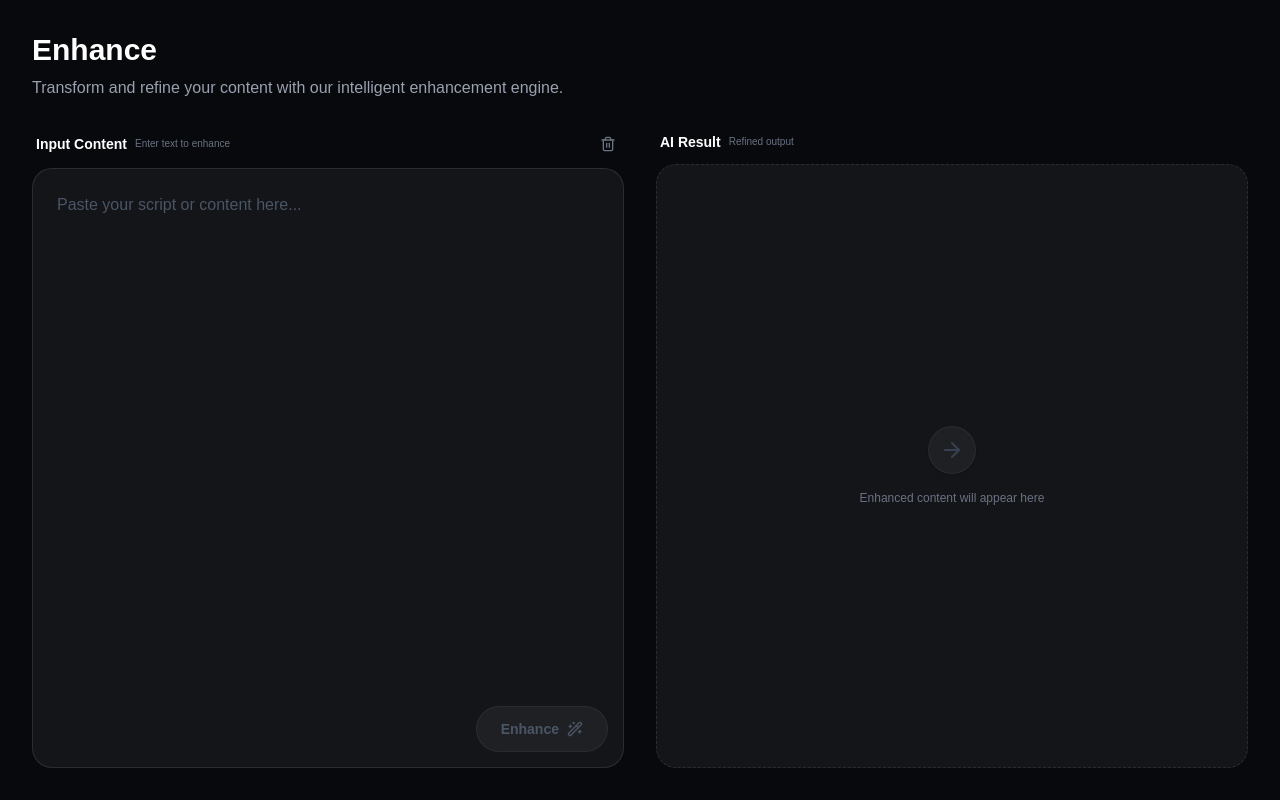
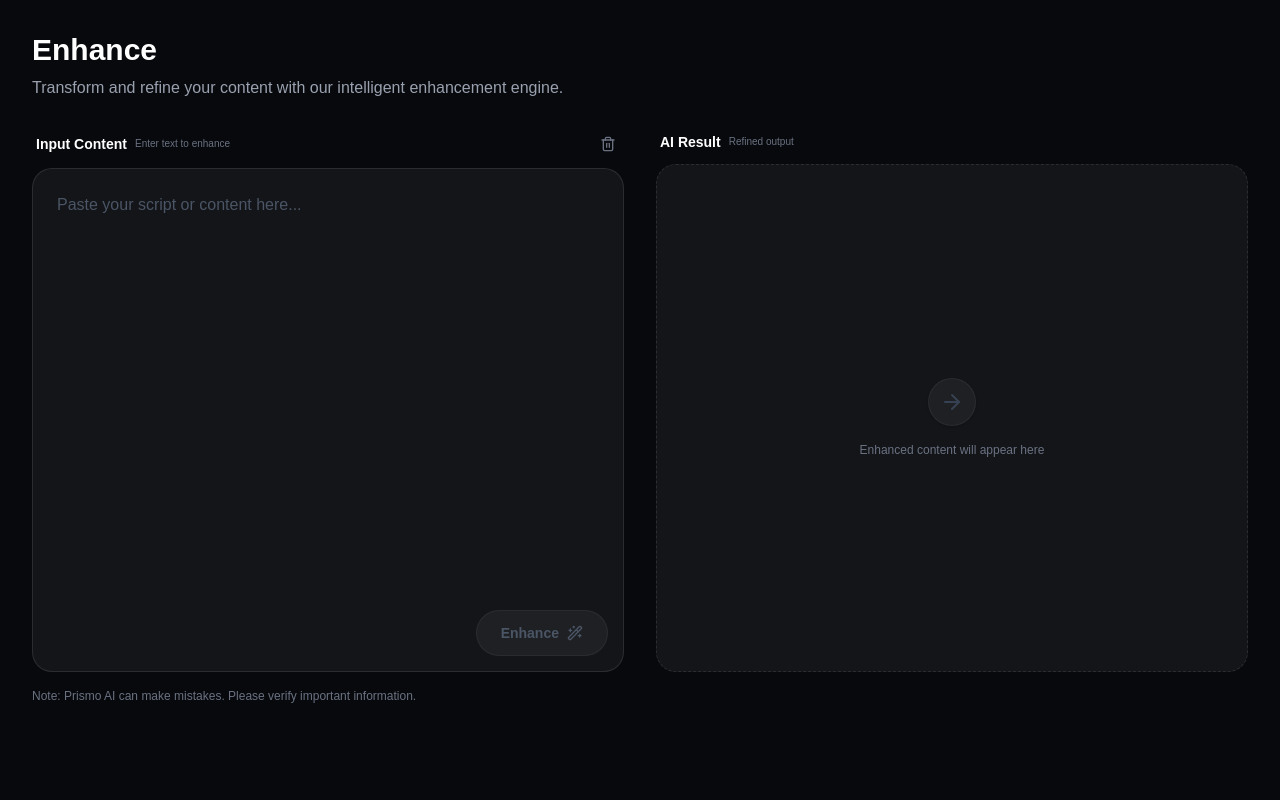
Before and after one commit to joshiancadiz/prismo, a Next.js app: page /dashboard/ai_enhance in a window 1280 px wide. Built offline with nearby package versions, Linux system fonts and the light colour scheme; no server answers.

Commit message:
added footer

```diff
--- a/src/app/dashboard/ai_enhance/page.tsx
+++ b/src/app/dashboard/ai_enhance/page.tsx
@@ -158,6 +158,9 @@ export default function AIEnhancePage() {
                         </div>
                     </div>
                 </div>
+                <div className="mt-4 pb-16 text-xs text-gray-500 font-medium text-left">
+                    Note: Prismo AI can make mistakes. Please verify important information.
+                </div>
             </div>
         </div>
     );
--- a/src/app/dashboard/ai_paraphrase/page.tsx
+++ b/src/app/dashboard/ai_paraphrase/page.tsx
@@ -198,6 +198,9 @@ export default function AIParaphrasePage() {
                         </div>
                     </div>
                 </div>
+                <div className="mt-4 pb-16 text-xs text-gray-500 font-medium text-left">
+                    Note: Prismo AI can make mistakes. Please verify important information.
+                </div>
             </div>
         </div>
     );
--- a/src/app/dashboard/ai_translate/page.tsx
+++ b/src/app/dashboard/ai_translate/page.tsx
@@ -265,6 +265,9 @@ export default function AITranslatePage() {
                     </div>
 
                 </div>
+                <div className="mt-4 pb-16 text-xs text-gray-500 font-medium text-left">
+                    Note: Prismo AI can make mistakes. Please verify important information.
+                </div>
             </div>
         </div>
     );
--- a/src/app/dashboard/script_extract/page.tsx
+++ b/src/app/dashboard/script_extract/page.tsx
@@ -193,6 +193,9 @@ export default function ScriptExtractPage({ params }: { params: Promise<{}> }) {
                         </div>
                     )}
                 </div>
+                <div className="mt-4 pb-16 text-xs text-gray-500 font-medium text-left">
+                    Note: Prismo AI can make mistakes. Please verify important information.
+                </div>
             </div>
         </div>
     );
--- a/src/app/layout.tsx
+++ b/src/app/layout.tsx
@@ -37,7 +37,7 @@ export default async function RootLayout({
       >
         <div className="flex h-screen w-screen overflow-hidden">
           {user && <Sidebar />}
-          <main className="flex-1 flex flex-col overflow-hidden bg-[#08090D]">
+          <main className="flex-1 flex flex-col overflow-y-auto bg-[#08090D]">
             {children}
           </main>
         </div>
--- a/src/app/login/page.tsx
+++ b/src/app/login/page.tsx
@@ -3,6 +3,7 @@
 import { useState } from 'react'
 import { createClient } from '@/utils/supabase/client'
 import { Chrome, Sparkles } from 'lucide-react'
+import Footer from '@/components/footer'
 
 export default function LoginPage() {
   const [isLoading, setIsLoading] = useState(false)
@@ -36,7 +37,7 @@ export default function LoginPage() {
   }
 
   return (
-    <div className="min-h-screen bg-[#08080A] text-white flex items-center justify-center p-4 relative overflow-hidden font-sans">
+    <div className="min-h-screen bg-[#08080A] text-white flex flex-col items-center relative font-sans overflow-x-hidden">
       {/* Background Decorative Gradients */}
       <div className="absolute top-[-10%] left-[-10%] w-[50vw] h-[50vw] max-w-[600px] max-h-[600px] rounded-full bg-violet-600/20 blur-[120px] animate-pulse"></div>
       <div
@@ -44,7 +45,9 @@ export default function LoginPage() {
         style={{ animationDelay: '2s' }}
       ></div>
 
-      <div className="relative z-10 w-full max-w-md">
+      {/* Main Login Content Area (fills 100% of viewport) */}
+      <div className="min-h-screen flex items-center justify-center w-full p-4 relative z-10">
+        <div className="w-full max-w-md">
           {/* Logo/Brand Area */}
           <div className="flex flex-col items-center mb-10 text-center">
             <img
@@ -53,7 +56,7 @@ export default function LoginPage() {
               className="w-40 h-40 mb-6"
             />
             <h1 className="text-4xl font-extrabold tracking-tight mb-2">
-            Welcome to <span className="bg-clip-text text-transparent bg-gradient-to-r from-red-500 via-yellow-400 via-green-400 via-blue-500 to-purple-600">Prismo AI</span>
+              Welcome to <span className="bg-clip-text text-transparent bg-linear-to-r from-red-500 via-yellow-400 via-green-400 via-blue-500 to-purple-600">Prismo AI</span>
             </h1>
           </div>
 
@@ -94,10 +97,13 @@ export default function LoginPage() {
                   <a href="#" className="text-violet-400 hover:text-violet-300 transition-colors underline underline-offset-4">Privacy Policy</a>.
                 </p>
               </div>
-
             </div>
           </div>
         </div>
       </div>
+
+      {/* Footer spans full width at the bottom */}
+      <Footer />
+    </div>
   )
 }
--- a/src/components/footer.tsx
+++ b/src/components/footer.tsx
@@ -0,0 +1,27 @@
+import React from 'react';
+
+const Footer = () => {
+    return (
+        <footer className="w-full py-6 px-6 mt-auto border-t border-gray-100/10 bg-white/5 backdrop-blur-md">
+            <div className="max-w-4xl mx-auto flex flex-col items-center gap-6 text-center">
+
+                {/* Copyright Section */}
+                <div className="flex flex-col items-center gap-1">
+                    <div className="flex items-center gap-2">
+                        <span className="text-xs text-gray-400 dark:text-gray-500 font-light tracking-wider uppercase">
+                            &copy; {new Date().getFullYear()}
+                        </span>
+                        <span className="text-sm text-gray-700 dark:text-gray-200 font-bold tracking-tight">
+                            Prismo
+                        </span>
+                    </div>
+                    <p className="text-[10px] text-gray-400/60 dark:text-gray-500/60 font-medium tracking-widest uppercase">
+                        All rights reserved
+                    </p>
+                </div>
+            </div>
+        </footer>
+    );
+};
+
+export default Footer;
```
Lines whose indentation alone changed are shown as unchanged.
